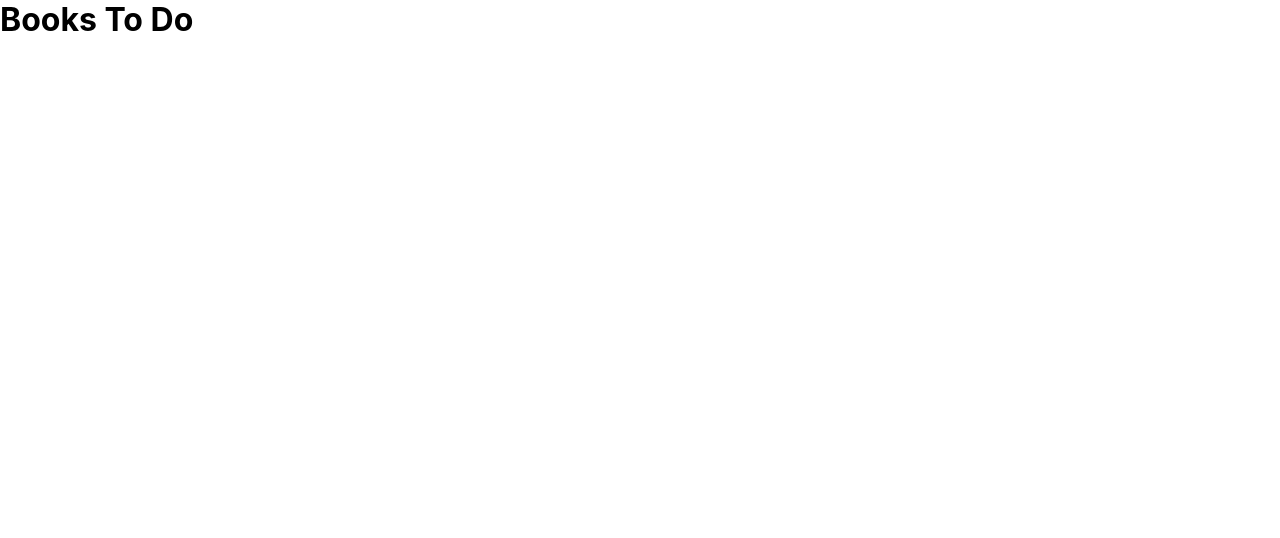
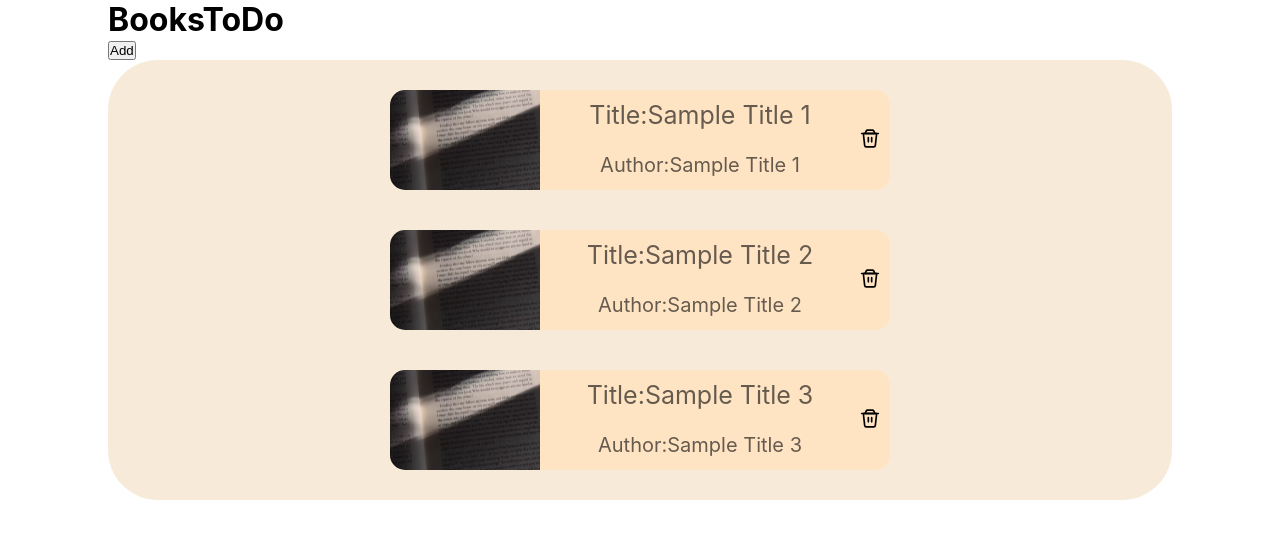
Before and after one commit to Akshat-Gupta-2005/BooksToDo, a React (Create React App) app: page / in a window 1280 px wide. Shown: the top 538 px of the page. Built offline with nearby package versions, Linux system fonts and the light colour scheme.

Commit message:
Added Header , AddBtn , CardContainer + Css , Card + Csss

```diff
--- a/src/App.css
+++ b/src/App.css
@@ -2,3 +2,12 @@
   margin: 0px;
   padding: 0px;
 }
+
+.CardContainer{
+  display: flex;
+  flex-direction: column;
+  justify-content: center;
+  align-items: center;
+  width: 100%;
+  height: 100%;
+}
--- a/src/App.js
+++ b/src/App.js
@@ -1,9 +1,14 @@
 import './App.css';
+import Header from './components/Header';
+import AddBtn from './components/AddBtn';
+import CardContainer from './components/CardContainer';
 
 function App() {
   return (
     <>
-      <h1>Books To Do</h1>
+      <Header />
+      <AddBtn />
+      <CardContainer />
     </>
   );
 }
--- /dev/null
+++ b/src/components/AddBtn.jsx
@@ -0,0 +1,11 @@
+import React from 'react'
+
+const AddBtn = () => {
+  return (
+    <div>
+      <button onClick={()=>{window.location.href = '/Search';}}>Add</button>
+    </div>
+  )
+}
+
+export default AddBtn
--- /dev/null
+++ b/src/components/Card.css
@@ -0,0 +1,57 @@
+.Block {
+    display: flex;
+    justify-content: space-between;
+    ;
+    align-items: center;
+    width: 500px;
+    height: 100px;
+    background-color: bisque;
+    border-radius: 15px;
+    margin: 10px;
+    overflow: hidden;
+}
+.Left{
+    /* background-color: red; */
+    height: 100%;
+    width: 30%;
+    object-fit: cover;
+}
+
+.Middle{
+    /* background-color: red; */
+    height: 100%;
+    width: 300px;
+    opacity: 60%;
+}
+
+.Middle .t{
+    /* background-color: red; */
+    display: flex;
+    justify-content: center;
+    align-items: center;
+    font-size: 25px;
+    height: 50%;
+}
+.Middle .a{
+    /* background-color: blue; */
+    display: flex;
+    justify-content: center;
+    align-items: center;
+    font-size: 20px;
+    height: 50%;
+}
+.text{
+    opacity: 100%;
+}
+.Right {
+    /* background: transparent; */
+    background-color: transparent;
+    border: none;
+    padding-right: 10px;
+
+}
+
+.trashicon {
+    height: 25px;
+    width: 20px;
+}
--- /dev/null
+++ b/src/components/Card.jsx
@@ -0,0 +1,23 @@
+import React from 'react'
+import './Card.css'
+import { ReactComponent as BookmarkIcon } from '../icons/trash-can-svgrepo-com.svg';
+
+
+
+const Card = (props) => {
+
+
+    return (
+        <div className='Block'>
+            <img className='Left' src="/images/books.png" alt="asd" />
+            <div className='Middle'>
+                <div className='t'>Title: <span className="text">{props.title}</span></div>
+                <div className='a'>Author: <span className="text">{props.title}</span></div>
+            </div>
+            <button className='Right' onClick={()=>{console.log("hi")}}><BookmarkIcon className="trashicon"/></button>
+
+        </div>
+    )
+}
+
+export default Card
--- /dev/null
+++ b/src/components/CardContainer.css
@@ -0,0 +1,12 @@
+.container{
+    display: flex;
+    flex-direction: column;
+    /* flex-wrap: wrap; */
+    justify-content: center;
+    align-items: center;
+    gap: 20px;
+    padding: 20px;
+    background-color: rgb(247, 234, 216);
+    border-radius: 50px;
+    width: 80vw;
+}
--- /dev/null
+++ b/src/components/CardContainer.jsx
@@ -0,0 +1,38 @@
+import React from 'react'
+import Card from './Card'
+import './CardContainer.css'
+
+const CardContainer = (props) => {
+    const articles = props.articles || [
+        {
+            title: "Sample Title 1",
+            description: "Sample Description 1",
+            urlToImage: "https://via.placeholder.com/150",
+            url: "https://example.com/1"
+        },
+        {
+            title: "Sample Title 2",
+            description: "Sample Description 2",
+            urlToImage: "https://via.placeholder.com/150",
+            url: "https://example.com/2"
+        },
+        {
+            title: "Sample Title 3",
+            description: "Sample Description 3",
+            urlToImage: "https://via.placeholder.com/150",
+            url: "https://example.com/3"
+        }
+    ] ;
+
+    return (
+        <div className="container">
+            {articles.map((element) => {
+                return <div className="col-md-4" key={element.url}>
+                    <Card title={element.title ? element.title.slice(0, 45) : ""} desc={element.description ? element.description.slice(0, 90) : ""} imgurl={element.urlToImage} newsurl={element.url ? element.url : ""} />
+                </div>
+            })}
+        </div>
+    )
+}
+
+export default CardContainer
--- /dev/null
+++ b/src/components/Header.jsx
@@ -0,0 +1,11 @@
+import React from 'react'
+
+const Header = () => {
+    return (
+        <div>
+            <h1>BooksToDo</h1>
+        </div>
+    )
+}
+
+export default Header
--- a/src/index.css
+++ b/src/index.css
@@ -1,3 +1,6 @@
+/* body{
+  width: 100%;
+} */
 body {
   margin: 0;
   font-family: -apple-system, BlinkMacSystemFont, 'Segoe UI', 'Roboto', 'Oxygen',
@@ -5,6 +8,11 @@ body {
     sans-serif;
   -webkit-font-smoothing: antialiased;
   -moz-osx-font-smoothing: grayscale;
+
+  display: flex;
+  flex-direction: column;
+  justify-content: center;
+  align-items: center;
 }
 
 code {
```
Also changed, not shown: src/controllers/apiFetch.js (added, +7 -0 lines), public/images/books.png (added), src/icons/trash-can-svgrepo-com.svg (added).
